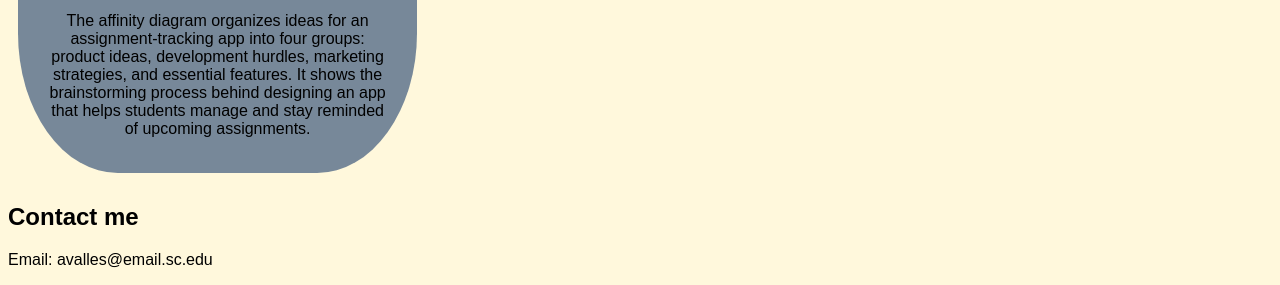
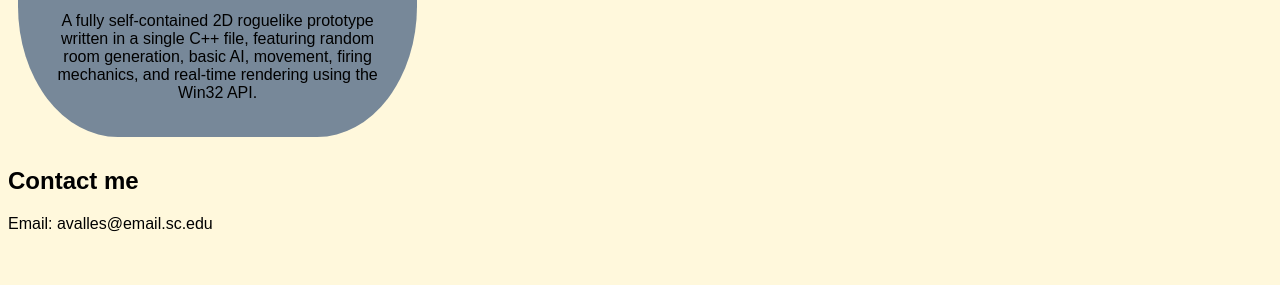
Before and after one commit to avalles0613/avalles0613.github.io, a plain HTML site: page index.html in a window 1280 px wide. Shown: the part 1433-1718 px from the top of the page. After the commit the page ends 1682 px from the top, so only its background shows below. Drawn offline with Linux system fonts and the light colour scheme.

Commit message:
description

```diff
--- a/index.html
+++ b/index.html
@@ -78,10 +78,9 @@
         <a href="https://github.com/avalles0613/2DGameDemo">
           <img src="Screenshot 2025-11-17 134009.png">
         </a>
-            <p>The affinity diagram organizes ideas for an assignment-tracking app into four
-                groups: product ideas, development hurdles, marketing strategies, and essential features.
-                It shows the brainstorming process behind designing an app that helps students manage and stay
-                reminded of upcoming assignments.</p>
+            <p>A fully self-contained 2D roguelike prototype written in a single C++ file,
+              featuring random room generation, basic AI, movement, firing mechanics,
+              and real-time rendering using the Win32 API.</p>
       </section>
 
     </div>
```
